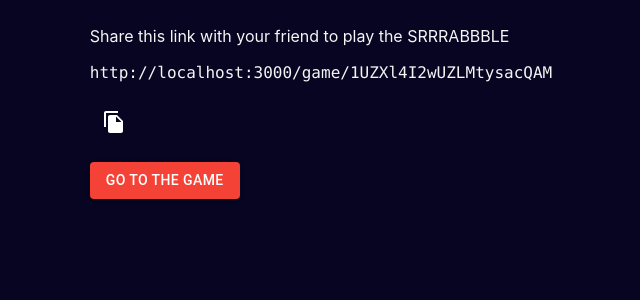
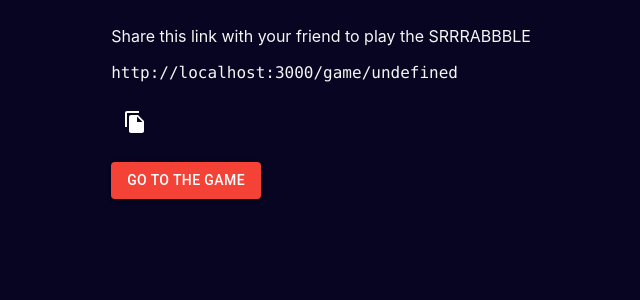
Before and after one commit to MindWarmth/naughty-scrabble, a React (Create React App) app: page /invite in a window 1280 px wide. Shown: the top 300 px of the page, without its empty margins (319-959 px from the left). Built offline with nearby package versions, Linux system fonts and the light colour scheme; no server answers.

Commit message:
store gameID in Context

```diff
--- a/src/App.js
+++ b/src/App.js
@@ -1,10 +1,11 @@
-import React, { useEffect } from 'react';
+import React, { useEffect, useState } from 'react';
 import {
   BrowserRouter as Router,
   Switch,
   Route,
 } from "react-router-dom";
 import { createMuiTheme, ThemeProvider } from "@material-ui/core/styles";
+import Context from './context';
 import Welcome from './pages/Welcome';
 import Create from './pages/Create';
 import Invite from './pages/Invite';
@@ -24,6 +25,9 @@ function App() {
       },
     }
   });
+
+  const [ gameID, setGameID ] = useState();
+
   const WEB_SOCKET_URL = 'ws://88.99.175.232:8054';
   const crossBrowserPeerConnection = window.RTCPeerConnection || window.mozRTCPeerConnection || window.webkitRTCPeerConnection || window.msRTCPeerConnection;
   const crossBrowserSessionDescription = window.RTCSessionDescription || window.mozRTCSessionDescription || window.webkitRTCSessionDescription || window.msRTCSessionDescription;
@@ -157,6 +161,7 @@ function App() {
 
   return (
     <Router>
+      <Context.Provider value={{ gameID, setGameID }}>
         <ThemeProvider theme={theme}>
           <div className="app">
             <Switch>
@@ -184,6 +189,7 @@ function App() {
             </Switch>
           </div>
         </ThemeProvider>
+      </Context.Provider>
     </Router>
   );
 }
--- /dev/null
+++ b/src/context.js
@@ -0,0 +1,5 @@
+import { createContext } from 'react';
+
+const Context = createContext();
+
+export default Context;
--- a/src/pages/Create.jsx
+++ b/src/pages/Create.jsx
@@ -1,12 +1,15 @@
-import { useState } from 'react';
+import { useState, useContext } from 'react';
 import { Link } from "react-router-dom";
+import { nanoid } from 'nanoid';
 import TextField from '@material-ui/core/TextField';
 import Button from '@material-ui/core/Button';
 import IconButton from '@material-ui/core/IconButton';
 import AssignmentIcon from '@material-ui/icons/Assignment';
+import Context from '../context';
 
 const Create = () => {
   const [ text, setText ] = useState('');
+  const { setGameID } = useContext(Context);
 
   const handleOnChangeTextField = (ev) => {
     console.log(ev);
@@ -17,6 +20,8 @@ const Create = () => {
       setText(text);
     }).catch((err) => console.log(err));
   }
+
+  const handleOnClickProceed = () => setGameID(nanoid());
 
   return (
     <div>
@@ -39,7 +44,7 @@ const Create = () => {
           <AssignmentIcon />
         </IconButton>
       </div>
-      <Button component={ Link } to="/invite" color="primary" variant="contained">Proceed</Button>
+      <Button component={ Link } onClick={ handleOnClickProceed } to="/invite" color="primary" variant="contained">Proceed</Button>
     </div>
   );
 }
--- a/src/pages/Invite.jsx
+++ b/src/pages/Invite.jsx
@@ -1,5 +1,4 @@
-import { useState } from 'react';
-import { nanoid } from 'nanoid';
+import { useState, useContext } from 'react';
 import { Link } from "react-router-dom";
 import Button from '@material-ui/core/Button';
 import IconButton from '@material-ui/core/IconButton';
@@ -7,6 +6,7 @@ import ShareIcon from '@material-ui/icons/Share';
 import FileCopyIcon from '@material-ui/icons/FileCopy';
 import DoneIcon from '@material-ui/icons/Done';
 import ClearIcon from '@material-ui/icons/Clear';
+import Context from '../context';
 
 const COPY_STATUS = {
   READY: 'ready',
@@ -14,10 +14,9 @@ const COPY_STATUS = {
   FAILURE: 'failure'
 }
 
-const gameID = nanoid();
-
 const Invite = () => {
   const [ copyStatus, setCopyStatus ] = useState(COPY_STATUS.READY);
+  const { gameID } = useContext(Context);
   const host = 'http://localhost:3000';
   const gamePath = `/game/${gameID}`;
   const gameURL = `${host}${gamePath}`;
```
Lines whose indentation alone changed are shown as unchanged.
